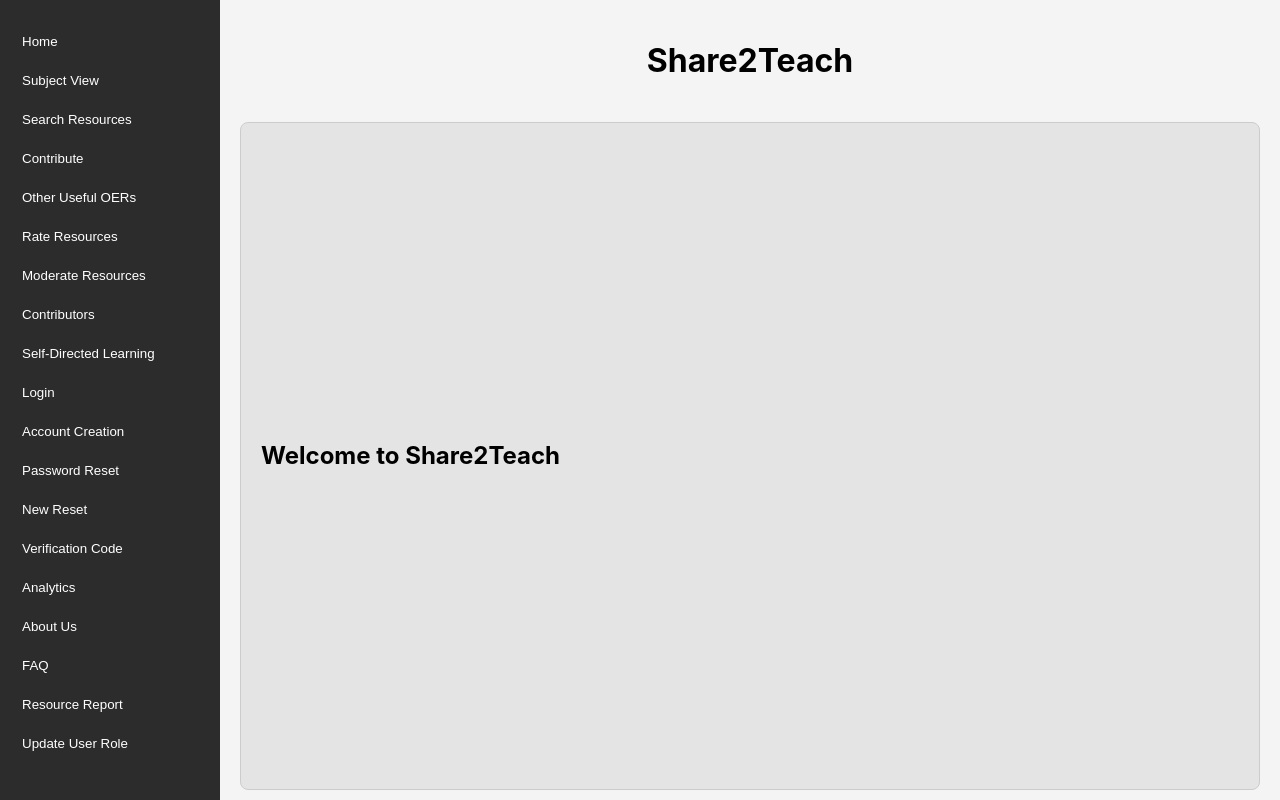
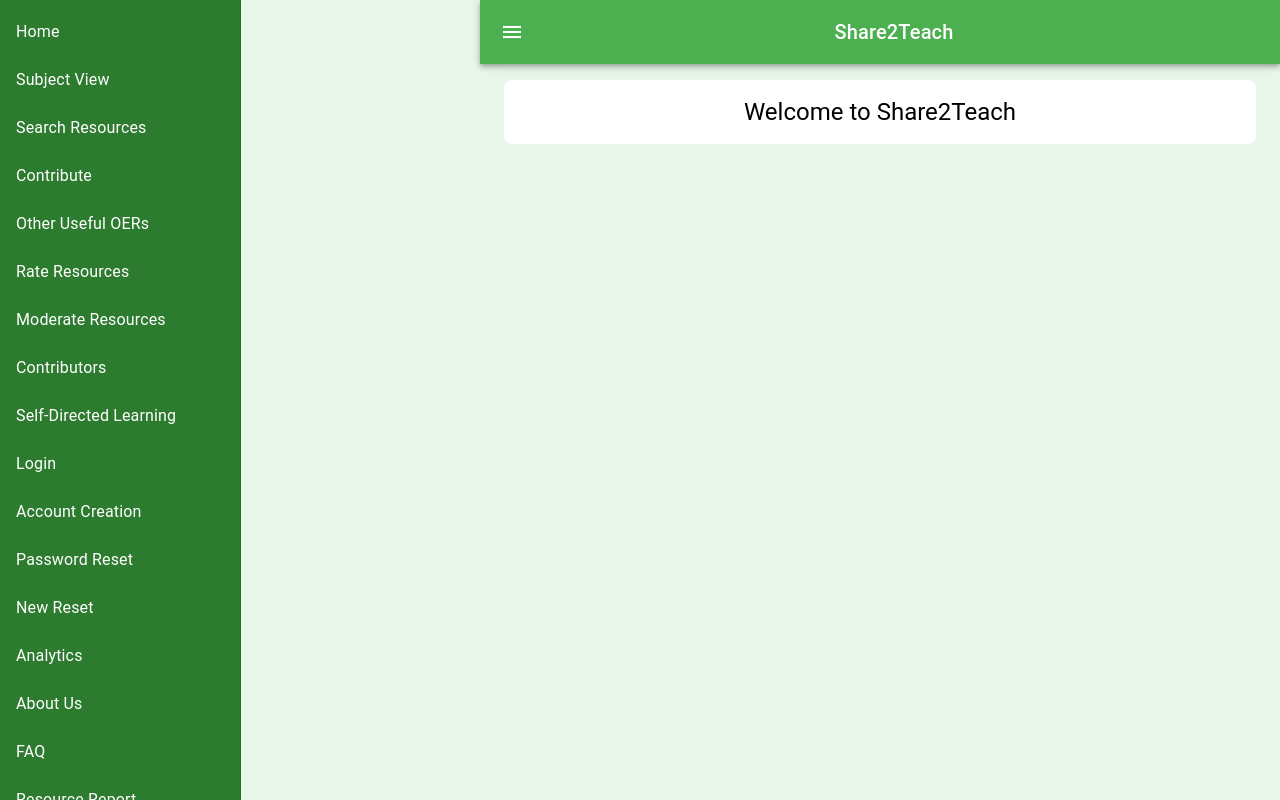
Before and after one commit to TS29TR21/Front-end, a React (Create React App) app in the folder frontend-bananaboat/: page / in a window 1280 px wide. Built offline with nearby package versions, Linux system fonts and the light colour scheme.

Commit message:
Update in Home.js

```diff
--- a/frontend-bananaboat/src/components/home.js
+++ b/frontend-bananaboat/src/components/home.js
@@ -1,4 +1,17 @@
 import React, { useState } from "react";
+import {
+  Box,
+  Drawer,
+  List,
+  ListItem,
+  ListItemText,
+  AppBar,
+  Toolbar,
+  Typography,
+  Container,
+  IconButton,
+} from "@mui/material";
+import MenuIcon from "@mui/icons-material/Menu"; // Icon for the menu button
 import Login from "./login.js";
 import ResourceSearch from "./resource-search.js";
 import ModerationForm from "./moderation.js";
@@ -6,7 +19,6 @@ import NewPassword from "./new-password.js";
 import RateResource from "./rate-resource.js";
 import Register from "./register.js";
 import PasswordReset from "./reset-password.js";
-import VerificationCode from "./verifiaction-code.js";
 import ResourceReport from "./resource-report.js";
 import UpdateUserRole from "./update-user-role.js";
 import UploadTaggingResource from "./file-upload-tagging.js";
@@ -21,6 +33,7 @@ import Analytics from "./analytics.js";
 const Home = () => {
   const [searchQuery, setSearchQuery] = useState("");
   const [activeSection, setActiveSection] = useState("overview");
+  const [sidebarOpen, setSidebarOpen] = useState(true);
 
   const handleSearch = (e) => {
     e.preventDefault();
@@ -47,8 +60,6 @@ const Home = () => {
         return <PasswordReset />;
       case "new-password":
         return <NewPassword />;
-      case "verification-code":
-        return <VerificationCode />;
       case "about-us":
         return <AboutUs />;
       case "faq":
@@ -66,251 +77,95 @@ const Home = () => {
       case "update-user-role":
         return <UpdateUserRole />;
       default:
-        return (
-          <>
-            <h2>Welcome to Share2Teach</h2>
-          </>
-        );
+        return <Typography variant="h5">Welcome to Share2Teach</Typography>;
     }
   };
 
+  const handleItemClick = (section) => {
+    setActiveSection(section);
+    setSidebarOpen(false); // Optionally keep sidebar open or close based on your preference
+  };
+
   return (
-    <div style={styles.pageContainer}>
+    <Box sx={{ display: "flex", height: "100vh", bgcolor: "#e8f5e9" }}>
       {/* Sidebar */}
-      <aside style={styles.sidebar}>
-        <nav>
-          <ul style={styles.sidebarList}>
-            <li style={styles.sidebarListItem}>
-              <button style={styles.link} onClick={() => setActiveSection("/")}>
-                Home
-              </button>
-            </li>
-            <li style={styles.sidebarListItem}>
-              <button
-                style={styles.link}
-                onClick={() => setActiveSection("subject-view")}
-              >
-                Subject View
-              </button>
-            </li>
-            <li style={styles.sidebarListItem}>
-              <button
-                style={styles.link}
-                onClick={() => setActiveSection("resource-search")}
-              >
-                Search Resources
-              </button>
-            </li>
-            <li style={styles.sidebarListItem}>
-              <button
-                style={styles.link}
-                onClick={() => setActiveSection("file-upload")}
-              >
-                Contribute
-              </button>
-            </li>
-            <li style={styles.sidebarListItem}>
-              <button
-                style={styles.link}
-                onClick={() => setActiveSection("oer")}
-              >
-                Other Useful OERs
-              </button>
-            </li>
-            <li style={styles.sidebarListItem}>
-              <button
-                style={styles.link}
-                onClick={() => setActiveSection("rate-resource")}
-              >
-                Rate Resources
-              </button>
-            </li>
-            <li style={styles.sidebarListItem}>
-              <button
-                style={styles.link}
-                onClick={() => setActiveSection("moderate")}
-              >
-                Moderate Resources
-              </button>
-            </li>
-            <li style={styles.sidebarListItem}>
-              <button
-                style={styles.link}
-                onClick={() => setActiveSection("contributors")}
-              >
-                Contributors
-              </button>
-            </li>
-            <li style={styles.sidebarListItem}>
-              <button
-                style={styles.link}
-                onClick={() => setActiveSection("self-directed")}
-              >
-                Self-Directed Learning
-              </button>
-            </li>
-            <li style={styles.sidebarListItem}>
-              <button
-                style={styles.link}
-                onClick={() => setActiveSection("login")}
-              >
-                Login
-              </button>
-            </li>
-            <li style={styles.sidebarListItem}>
-              <button
-                style={styles.link}
-                onClick={() => setActiveSection("register")}
-              >
-                Account Creation
-              </button>
-            </li>
-            <li style={styles.sidebarListItem}>
-              <button
-                style={styles.link}
-                onClick={() => setActiveSection("reset-password")}
-              >
-                Password Reset
-              </button>
-            </li>
-            <li style={styles.sidebarListItem}>
-              <button
-                style={styles.link}
-                onClick={() => setActiveSection("new-password")}
-              >
-                New Reset
-              </button>
-            </li>
-            <li style={styles.sidebarListItem}>
-              <button
-                style={styles.link}
-                onClick={() => setActiveSection("verification-code")}
-              >
-                Verification Code
-              </button>
-            </li>
-            <li style={styles.sidebarListItem}>
-              <button
-                style={styles.link}
-                onClick={() => setActiveSection("analytics")}
-              >
-                Analytics
-              </button>
-            </li>
-            <li style={styles.sidebarListItem}>
-              <button
-                style={styles.link}
-                onClick={() => setActiveSection("about-us")}
-              >
-                About Us
-              </button>
-            </li>
-            <li style={styles.sidebarListItem}>
-              <button
-                style={styles.link}
-                onClick={() => setActiveSection("faq")}
-              >
-                FAQ
-              </button>
-            </li>
-            <li style={styles.sidebarListItem}>
-              <button
-                style={styles.link}
-                onClick={() => setActiveSection("resource-report")}
-              >
-                Resource Report
-              </button>
-            </li>
-            <li style={styles.sidebarListItem}>
-              <button
-                style={styles.link}
-                onClick={() => setActiveSection("update-user-role")}
-              >
-                Update User Role
-              </button>
-            </li>
-          </ul>
-        </nav>
-      </aside>
+      <Drawer
+        variant="persistent"
+        anchor="left"
+        open={sidebarOpen}
+        sx={{
+          width: 240,
+          flexShrink: 0,
+          "& .MuiDrawer-paper": {
+            width: 240,
+            bgcolor: "#2c7b2f", // Green background for sidebar
+            color: "white",
+          },
+        }}
+      >
+        <List>
+          {[
+            { text: "Home", section: "/" },
+            { text: "Subject View", section: "subject-view" },
+            { text: "Search Resources", section: "resource-search" },
+            { text: "Contribute", section: "file-upload" },
+            { text: "Other Useful OERs", section: "oer" },
+            { text: "Rate Resources", section: "rate-resource" },
+            { text: "Moderate Resources", section: "moderate" },
+            { text: "Contributors", section: "contributors" },
+            { text: "Self-Directed Learning", section: "self-directed" },
+            { text: "Login", section: "login" },
+            { text: "Account Creation", section: "register" },
+            { text: "Password Reset", section: "reset-password" },
+            { text: "New Reset", section: "new-password" },
+            { text: "Analytics", section: "analytics" },
+            { text: "About Us", section: "about-us" },
+            { text: "FAQ", section: "faq" },
+            { text: "Resource Report", section: "resource-report" },
+            { text: "Update User Role", section: "update-user-role" },
+          ].map(({ text, section }) => (
+            <ListItem
+              button
+              key={text}
+              onClick={() => handleItemClick(section)}
+            >
+              <ListItemText primary={text} />
+            </ListItem>
+          ))}
+        </List>
+      </Drawer>
 
       {/* Main Content */}
-      <main style={styles.mainContent}>
-        <header style={styles.header}>
-          <h1>Share2Teach</h1>
-        </header>
-
-        <section style={styles.banner}>
-          <div style={styles.bannerText}>{renderSectionContent()}</div>
-        </section>
-      </main>
-    </div>
+      <Box
+        sx={{
+          flexGrow: 1,
+          transition: "margin-left 0.3s",
+          marginLeft: sidebarOpen ? "240px" : "0",
+        }}
+      >
+        <AppBar position="static" sx={{ bgcolor: "#4caf50" }}>
+          <Toolbar>
+            <IconButton
+              edge="start"
+              color="inherit"
+              aria-label="menu"
+              onClick={() => setSidebarOpen(!sidebarOpen)} // Toggle sidebar on button click
+            >
+              <MenuIcon />
+            </IconButton>
+            <Typography variant="h6" component="div" sx={{ flexGrow: 1 }}>
+              Share2Teach
+            </Typography>
+          </Toolbar>
+        </AppBar>
+        <Container sx={{ padding: 2, overflowY: "auto" }}>
+          <Box sx={{ padding: 2, bgcolor: "#ffffff", borderRadius: 2 }}>
+            {renderSectionContent()}
+          </Box>
+        </Container>
+      </Box>
+    </Box>
   );
 };
 
-// Styles for the page
-const styles = {
-  pageContainer: {
-    display: "flex",
-    height: "100vh",
-    width: "100vw", // Ensures full width
-    margin: 0, // Removes any default margin
-    overflow: "hidden", // Prevents scrolling of the main container
-  },
-  sidebar: {
-    width: "200px",
-    backgroundColor: "#2c2c2c",
-    padding: "10px",
-    color: "white",
-    height: "100vh", // Ensures the sidebar takes full height
-    overflowY: "auto", // Makes the sidebar scrollable
-  },
-  mainContent: {
-    flex: 1,
-    display: "flex",
-    flexDirection: "column", // To align header and section vertically
-    padding: "20px",
-    backgroundColor: "#f4f4f4",
-    overflowY: "auto",
-    height: "100vh", // Ensures the main content takes full height
-  },
-  sidebarList: {
-    listStyleType: "none",
-    padding: 0,
-  },
-  sidebarListItem: {
-    marginBottom: "8px",
-  },
-  link: {
-    color: "white",
-    textDecoration: "none",
-    padding: "8px 12px",
-    borderRadius: "4px",
-    display: "block",
-    border: "none",
-    background: "none",
-    cursor: "pointer",
-    transition: "background-color 0.3s, transform 0.3s",
-  },
-  header: {
-    textAlign: "center",
-    paddingBottom: "20px",
-    flex: "none", // Ensures header does not take up too much space
-  },
-  banner: {
-    flex: "1", // Ensures banner grows to fill remaining space
-    display: "flex",
-    alignItems: "center",
-    justifyContent: "center",
-    backgroundColor: "#e4e4e4",
-    padding: "20px",
-    border: "1px solid #ccc",
-    borderRadius: "8px",
-    marginBottom: "30px",
-  },
-  bannerText: {
-    textAlign: "left",
-    width: "100%",
-  },
-};
-
 export default Home;
```
